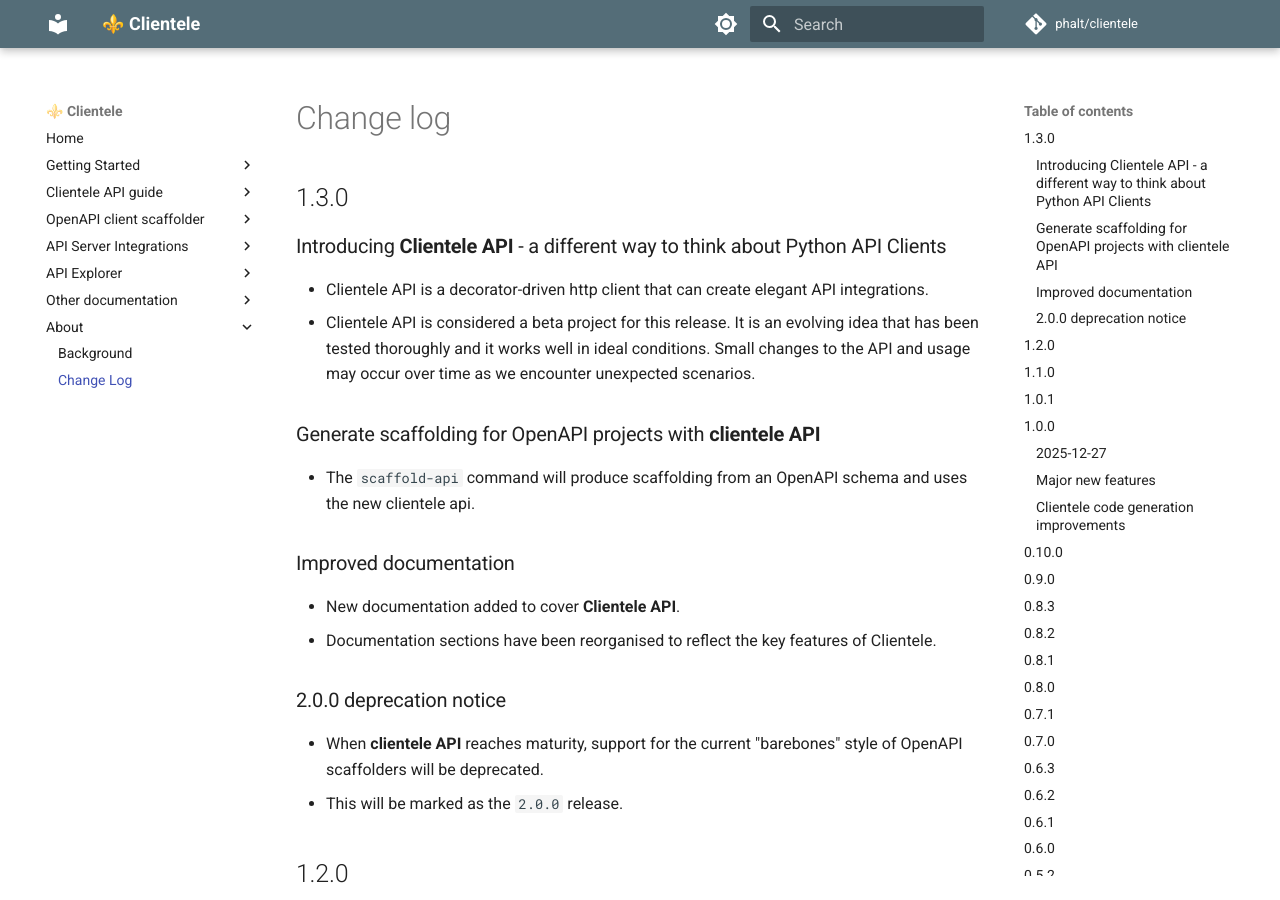
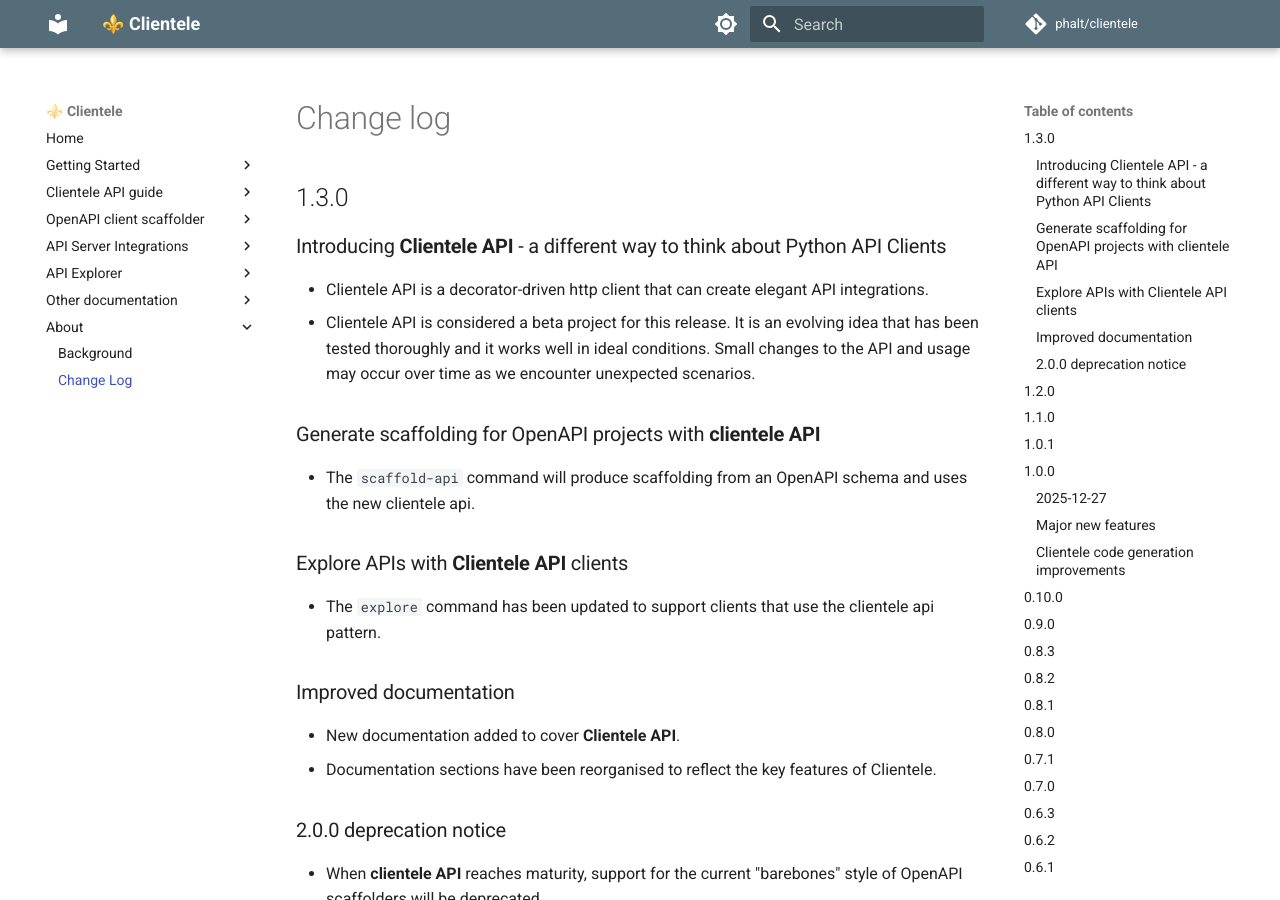
Before and after one commit to phalt/clientele, an MkDocs documentation site: the page built from docs/CHANGELOG.md, in a window 1280 px wide and 900 px high. Built offline with MkDocs 1.6.1 and Material for MkDocs 9.7.7, drawn with Linux system fonts in a browser that asks for light colours; comment, search, counter and statistics services are not loaded.

Commit message:
Update changelog

```diff
--- a/docs/CHANGELOG.md
+++ b/docs/CHANGELOG.md
@@ -10,6 +10,10 @@
 ### Generate scaffolding for OpenAPI projects with **clientele API**
 
 - The `scaffold-api` command will produce scaffolding from an OpenAPI schema and uses the new clientele api.
+
+### Explore APIs with **Clientele API** clients
+
+- The `explore` command has been updated to support clients that use the clientele api pattern.
 
 ### Improved documentation
 
```
Also changed, not shown: CHANGELOG.md (+4 -0 lines).
